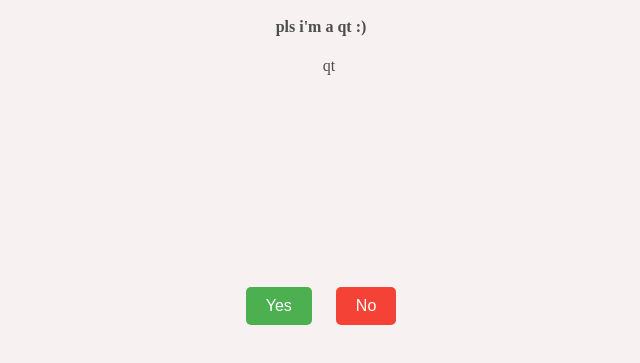
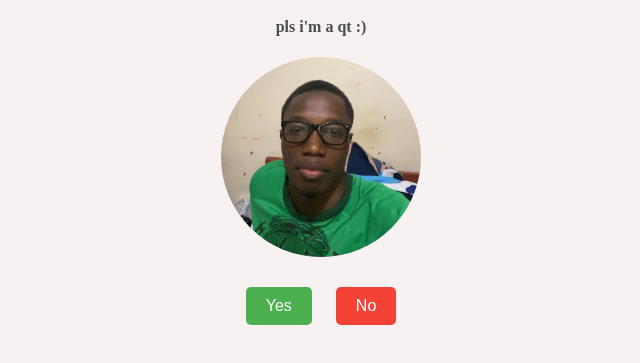
Before and after one commit to derinnnn/valentine, a plain HTML site: page index.html in a window 1280 px wide. Shown: the part 401-764 px from the top of the page, without its empty margins (319-959 px from the left). Drawn offline with Linux system fonts and the light colour scheme; the site is published under a folder, as on GitHub Pages, so addresses that start at the root find nothing.

Commit message:
Update index.html

```diff
--- a/index.html
+++ b/index.html
@@ -81,7 +81,7 @@
         to burn for you until I can burn no more</h2>
     <h3>Will You Be My Valentine?</h3>
     <h4>pls i'm a qt :)</h4>
-    <img src="/derin.jpg" alt="qt" id="derin">
+    <img src="derin.jpg" alt="qt" id="derin">
     <div id="buttons">
         <button class="btn" id="yes">Yes</button>
         <button class="btn" id="no">No</button>
```
